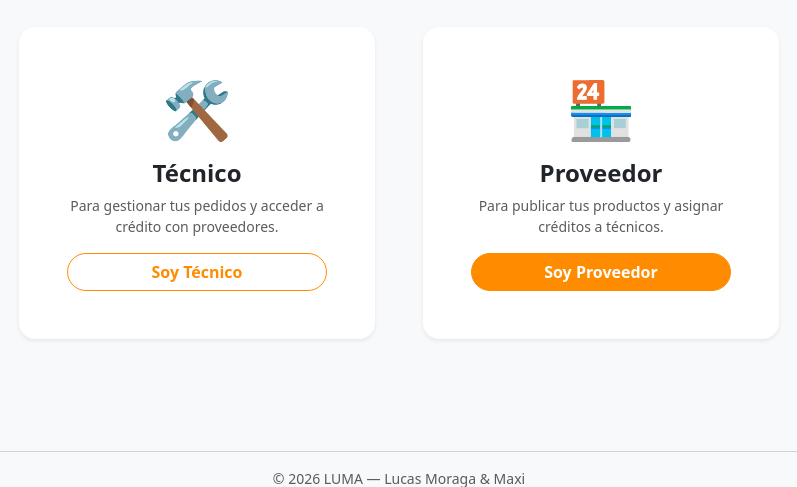
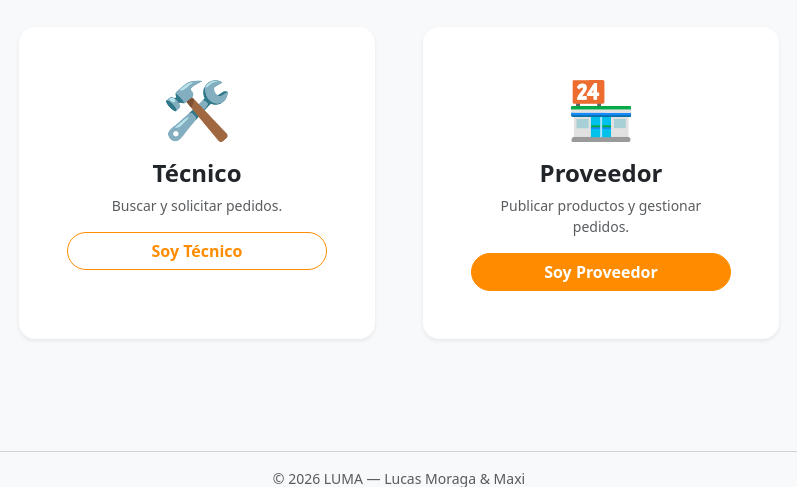
Before and after one commit to LucasMor96/gestion-repuestos, a Django app: page /registro/ in a window 1280 px wide. Shown: the part 210-697 px from the top of the page, without its empty margins (241-1038 px from the left). Run offline with Django 5.2, Linux system fonts and the light colour scheme.

Commit message:
feat: Actualiza descripciones de roles en registro de usuario

```diff
--- a/apps/usuarios/templates/usuarios/registro_tipo.html
+++ b/apps/usuarios/templates/usuarios/registro_tipo.html
@@ -7,7 +7,7 @@
             <div class="card shadow-sm border-0 rounded-4 p-5 h-100 bg-white">
                 <div class="display-4 mb-3">🛠️</div>
                 <h4 class="fw-bold">Técnico</h4>
-                <p class="text-muted small">Para gestionar tus pedidos y acceder a crédito con proveedores.</p>
+                <p class="text-muted small">Buscar y solicitar pedidos.</p>
                 <a href="{% url 'registro_tecnico' %}" class="btn btn-outline-primary w-100 rounded-pill fw-bold">Soy Técnico</a>
             </div>
         </div>
@@ -15,7 +15,7 @@
             <div class="card shadow-sm border-0 rounded-4 p-5 h-100 bg-white">
                 <div class="display-4 mb-3">🏪</div>
                 <h4 class="fw-bold">Proveedor</h4>
-                <p class="text-muted small">Para publicar tus productos y asignar créditos a técnicos.</p>
+                <p class="text-muted small">Publicar productos y gestionar pedidos.</p>
                 <a href="{% url 'registro_proveedor' %}" class="btn btn-primary w-100 rounded-pill fw-bold text-white">Soy Proveedor</a>
             </div>
         </div>
```
